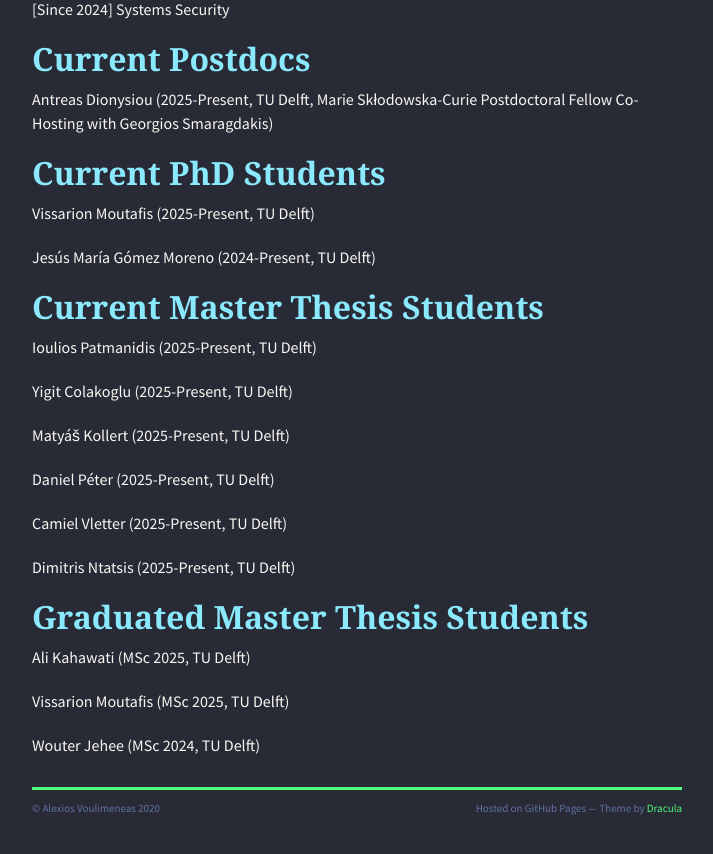
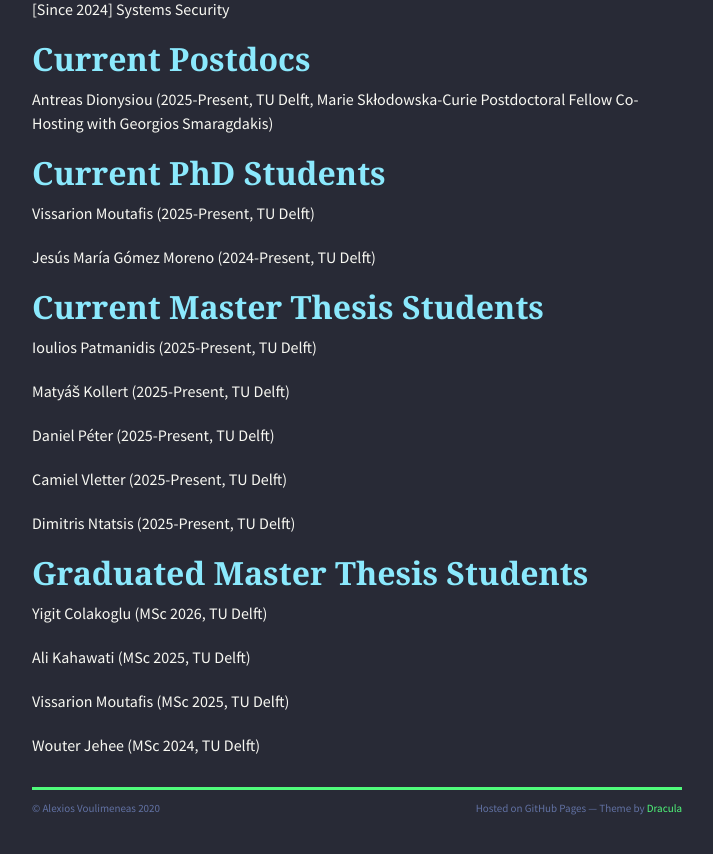
Before and after one commit to alexios-voulimeneas/alexios-voulimeneas.github.io, a Jekyll site: the page built from index.md, in a window 1280 px wide and 900 px high, scrolled down 6547 px. Shown: the top 854 px of the window, without its empty margins (283-996 px from the left). Built offline with Jekyll 4.4.1, drawn with Linux system fonts in a browser that asks for light colours; nearby versions of some CDN libraries; the repository's description, which GitHub fills in, is left out.

Commit message:
Update index.md

```diff
--- a/index.md
+++ b/index.md
@@ -227,8 +227,6 @@ Jesús María Gómez Moreno (2024-Present, TU Delft)
 
 Ioulios Patmanidis (2025-Present, TU Delft)
 
-Yigit Colakoglu (2025-Present, TU Delft)
-
 Matyáš Kollert (2025-Present, TU Delft)
 
 Daniel Péter (2025-Present, TU Delft)
@@ -239,6 +237,8 @@ Dimitris Ntatsis (2025-Present, TU Delft)
 
 ## [](#header-2) Graduated Master Thesis Students
 
+Yigit Colakoglu (MSc 2026, TU Delft)
+
 Ali Kahawati (MSc 2025, TU Delft)
 
 Vissarion Moutafis (MSc 2025, TU Delft)
```
